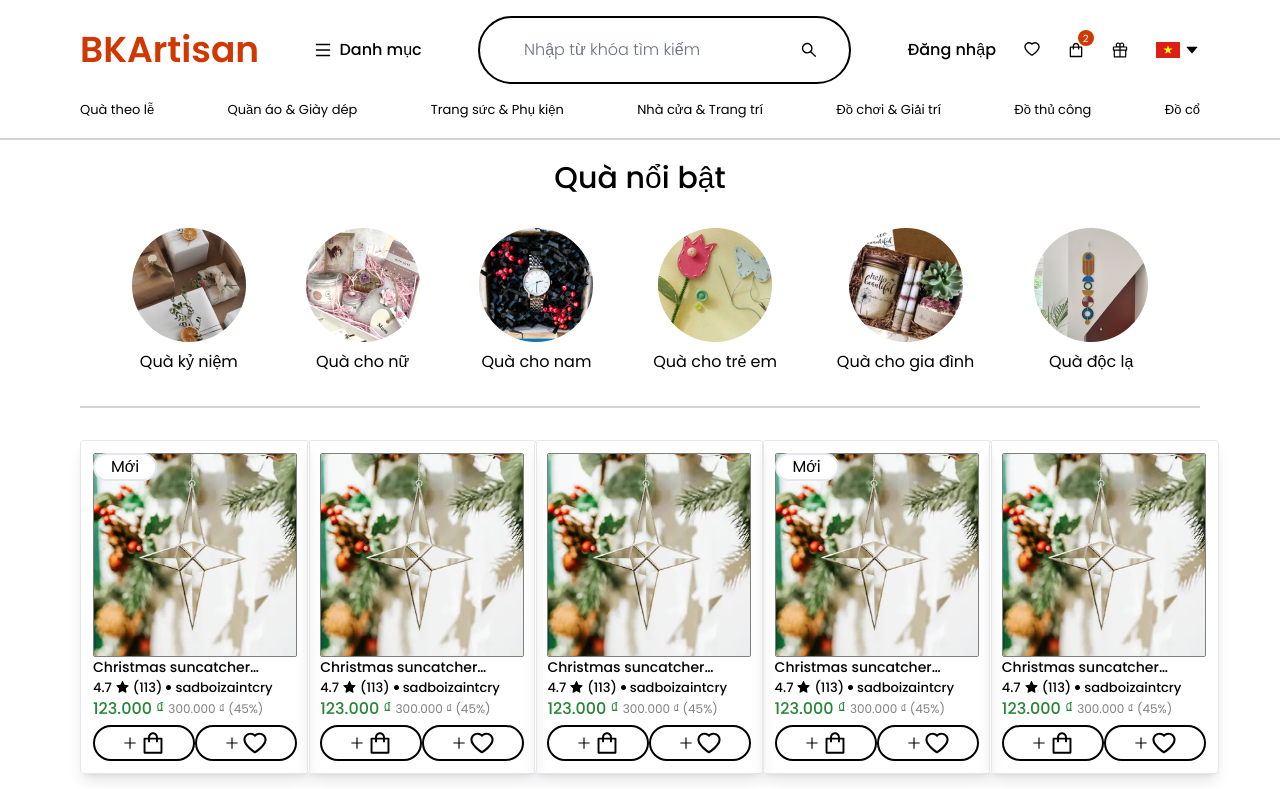
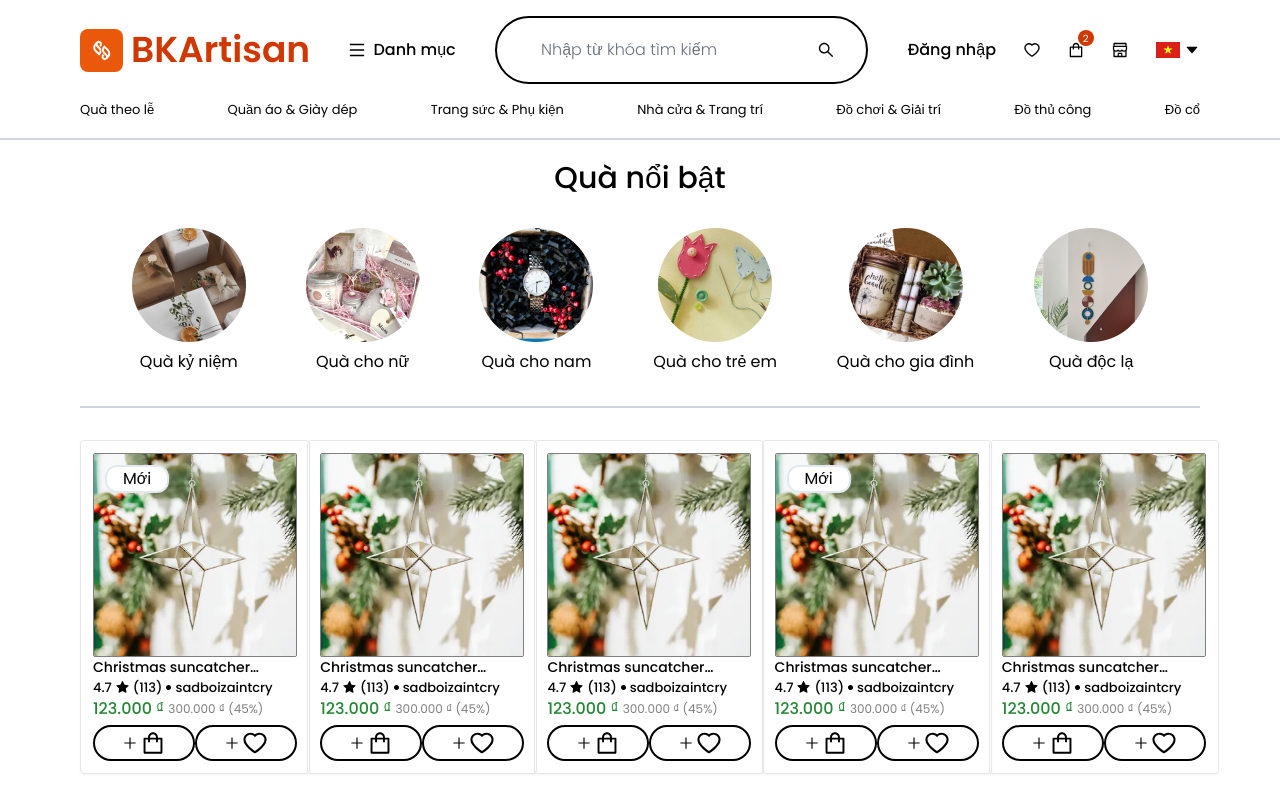
Before and after one commit to hinn1411/thesis-bkartisan, a React (Vite) app in the folder frontend/: page / in a window 1280 px wide. Shown: the top 789 px of the page. Built offline with nearby package versions, Linux system fonts and the light colour scheme.

Commit message:
changed product card

```diff
--- a/frontend/package.json
+++ b/frontend/package.json
@@ -11,13 +11,15 @@
   },
   "dependencies": {
     "@ant-design/icons": "^5.2.6",
+    "@headlessui/react": "^1.7.18",
+    "@heroicons/react": "^2.1.1",
     "@types/react-router-dom": "^5.3.3",
     "axios": "^1.6.2",
+    "flowbite": "^2.0.0",
+    "flowbite-react": "^0.6.4",
     "i18next": "^23.7.7",
     "i18next-browser-languagedetector": "^7.2.0",
     "i18next-http-backend": "^2.4.2",
-    "flowbite": "^2.0.0",
-    "flowbite-react": "^0.6.4",
     "react": "^18.2.0",
     "react-dom": "^18.2.0",
     "react-hook-form": "^7.49.2",
--- /dev/null
+++ b/frontend/src/components/common/modal/Modal.tsx
@@ -0,0 +1,95 @@
+import { Fragment, useRef, useState, FC, memo } from 'react';
+import { Dialog, Transition } from '@headlessui/react';
+import { ExclamationTriangleIcon } from '@heroicons/react/24/outline';
+
+export type ModalProps = {
+  isOpen: boolean;
+  setIsOpen: any;
+};
+
+const Modal: FC<ModalProps> = memo(({ isOpen, setIsOpen }) => {
+
+  const cancelButtonRef = useRef(null);
+
+  return (
+    <Transition.Root show={isOpen} as={Fragment}>
+      <Dialog
+        as="div"
+        className="relative z-10"
+        initialFocus={cancelButtonRef}
+        onClose={() => setIsOpen(false)}
+      >
+        <Transition.Child
+          as={Fragment}
+          enter="ease-out duration-300"
+          enterFrom="opacity-0"
+          enterTo="opacity-100"
+          leave="ease-in duration-200"
+          leaveFrom="opacity-100"
+          leaveTo="opacity-0"
+        >
+          <div className="fixed inset-0 bg-gray-500 bg-opacity-75 transition-opacity" />
+        </Transition.Child>
+
+        <div className="fixed inset-0 z-10 w-screen overflow-y-auto">
+          <div className="flex min-h-full items-end justify-center p-4 text-center sm:items-center sm:p-0">
+            <Transition.Child
+              as={Fragment}
+              enter="ease-out duration-300"
+              enterFrom="opacity-0 translate-y-4 sm:translate-y-0 sm:scale-95"
+              enterTo="opacity-100 translate-y-0 sm:scale-100"
+              leave="ease-in duration-200"
+              leaveFrom="opacity-100 translate-y-0 sm:scale-100"
+              leaveTo="opacity-0 translate-y-4 sm:translate-y-0 sm:scale-95"
+            >
+              <Dialog.Panel className="relative transform overflow-hidden rounded-lg bg-white text-left shadow-xl transition-all sm:my-8 sm:w-full sm:max-w-lg">
+                <div className="bg-white px-4 pb-4 pt-5 sm:p-6 sm:pb-4">
+                  <div className="sm:flex sm:items-start">
+                    <div className="mx-auto flex h-12 w-12 flex-shrink-0 items-center justify-center rounded-full bg-red-100 sm:mx-0 sm:h-10 sm:w-10">
+                      <ExclamationTriangleIcon
+                        className="h-6 w-6 text-red-600"
+                        aria-hidden="true"
+                      />
+                    </div>
+                    <div className="mt-3 text-center sm:ml-4 sm:mt-0 sm:text-left">
+                      <Dialog.Title
+                        as="h3"
+                        className="text-base font-semibold leading-6 text-gray-900"
+                      >
+                        Xóa sản phẩm
+                      </Dialog.Title>
+                      <div className="mt-2">
+                        <p className="text-sm text-gray-500">
+                         Bạn có muốn xóa sản phẩm này không?
+                        </p>
+                      </div>
+                    </div>
+                  </div>
+                </div>
+                <div className="bg-gray-50 px-4 py-3 sm:flex sm:flex-row-reverse sm:px-6">
+                  <button
+                    type="button"
+                    className="inline-flex w-full justify-center rounded-md bg-orange-600 px-3 py-2 text-sm font-semibold text-white shadow-sm hover:bg-red-600 sm:ml-3 sm:w-auto"
+                    onClick={() => setIsOpen(false)}
+                  >
+                    Đồng ý
+                  </button>
+                  <button
+                    type="button"
+                    className="mt-3 inline-flex w-full justify-center rounded-md bg-white px-3 py-2 text-sm font-semibold text-gray-900 shadow-sm ring-1 ring-inset ring-gray-300 hover:bg-gray-50 sm:mt-0 sm:w-auto"
+                    onClick={() => setIsOpen(false)}
+                    ref={cancelButtonRef}
+                  >
+                    Hủy bỏ
+                  </button>
+                </div>
+              </Dialog.Panel>
+            </Transition.Child>
+          </div>
+        </div>
+      </Dialog>
+    </Transition.Root>
+  );
+});
+
+export default Modal;
--- a/frontend/src/components/common/product/ProductCard.tsx
+++ b/frontend/src/components/common/product/ProductCard.tsx
@@ -39,12 +39,12 @@ const ProductCard: FC<ProductCardProps> = memo(
       currency: 'VND',
     }).format(originalCost);
     return (
-      <div className="mx-auto relative max-w-sm rounded border overflow-hidden shadow-lg">
+      <div className="mx-auto relative max-w-sm rounded border overflow-hidden shadow-sm hover:shadow-lg">
         {/* Inner container */}
         <div className="px-3 py-3">
           <div>
             {isNew && (
-              <div className="absolute top-3 left-3 z-10 px-4 rounded-full border-2 border-slate-200 bg-white ">
+              <div className="absolute top-6 left-6 z-10 px-4 rounded-xl border-2 border-slate-200 bg-white ">
                 Mới
               </div>
             )}
--- a/frontend/src/components/header/Header.tsx
+++ b/frontend/src/components/header/Header.tsx
@@ -6,6 +6,7 @@ import {
   SearchOutlined,
   MenuOutlined,
   CaretDownOutlined,
+  ShopOutlined
 } from '@ant-design/icons';
 import vnFlag from '../../assets/images/header/vn-flag.png';
 import enFlag from '../../assets/images/header/enFlag.webp';
@@ -57,7 +58,52 @@ const Header: FC = memo(() => {
     <nav className="container mx-auto px-20 py-4 border-b-2 border-b-gray-300">
       <div className="flex flex-col justify-between items-center md:flex-row space-y-4 md:space-y-0 md:space-x-4 mx-auto">
         <span className="text-4xl text-orange-600 font-semibold">
-          <Link to="/">BKArtisan</Link>
+          <Link to="/" className='flex justify-center items-center space-x-2'>
+            <svg
+              width="43"
+              height="43"
+              viewBox="0 0 43 43"
+              fill="none"
+              xmlns="http://www.w3.org/2000/svg"
+            >
+              <rect width="43" height="43" rx="8" fill="#EA580C" />
+              <path
+                d="M17.1804 13.5354C16.3111 14.4208 16.3111 15.8535 17.1965 16.7389L19.1283 18.6707C20.9473 20.4897 20.9473 23.4518 19.1283 25.2708L15.5867 21.7293C14.6772 20.8197 14.2184 19.6204 14.2184 18.4292C14.2184 17.2379 14.6772 16.0386 15.5867 15.1291L17.1563 13.5596C17.1643 13.5515 17.1724 13.5435 17.1804 13.5354Z"
+                fill="#EA580C"
+                stroke="white"
+                stroke-width="2"
+                stroke-miterlimit="10"
+              />
+              <path
+                d="M18.726 18.2675L17.1967 16.7382C16.3113 15.8528 16.3033 14.4282 17.1806 13.5347C18.0499 12.6815 19.4343 12.6976 20.2956 13.5589C20.7302 13.9935 20.9475 14.565 20.9475 15.1284C20.9475 15.6918 20.7302 16.2633 20.2956 16.698L19.9334 17.0602"
+                fill="#EA580C"
+              />
+              <path
+                d="M18.726 18.2675L17.1967 16.7382C16.3113 15.8528 16.3033 14.4282 17.1806 13.5347C18.0499 12.6815 19.4343 12.6976 20.2956 13.5589C20.7302 13.9935 20.9475 14.565 20.9475 15.1284C20.9475 15.6918 20.7302 16.2633 20.2956 16.698L19.9334 17.0602"
+                stroke="white"
+                stroke-width="2"
+                stroke-miterlimit="10"
+              />
+              <path
+                d="M26.3153 29.3514C27.1846 28.466 27.1846 27.0333 26.2992 26.1479L24.3674 24.2162C22.5483 22.3971 22.5483 19.4351 24.3674 17.616L27.909 21.1575C28.8185 22.0671 29.2773 23.2664 29.2773 24.4576C29.2773 25.6489 28.8185 26.8482 27.909 27.7577L26.3394 29.3273C26.3233 29.3434 26.3153 29.3514 26.3153 29.3514Z"
+                fill="#EA580C"
+                stroke="white"
+                stroke-width="2"
+                stroke-miterlimit="10"
+              />
+              <path
+                d="M24.7622 24.6265L26.2915 26.1558C27.1769 27.0412 27.1849 28.4659 26.3076 29.3593C25.4383 30.2125 24.0538 30.1964 23.1926 29.3352C22.758 28.9005 22.5406 28.3291 22.5406 27.7656C22.5406 27.2022 22.758 26.6307 23.1926 26.1961L23.5629 25.8258"
+                fill="#EA580C"
+              />
+              <path
+                d="M24.7622 24.6265L26.2915 26.1558C27.1769 27.0412 27.1849 28.4659 26.3076 29.3593C25.4383 30.2125 24.0538 30.1964 23.1926 29.3352C22.758 28.9005 22.5406 28.3291 22.5406 27.7656C22.5406 27.2022 22.758 26.6307 23.1926 26.1961L23.5629 25.8258"
+                stroke="white"
+                stroke-width="2"
+                stroke-miterlimit="10"
+              />
+            </svg>
+            <span>BKArtisan</span>
+          </Link>
         </span>
         <div className="category-container relative" ref={categoryRef}>
           <div
@@ -122,21 +168,28 @@ const Header: FC = memo(() => {
               <Link to="/login">{t('header.login')}</Link>
             </span>
           </div>
+          <Link to="/favourite/:userId">
             <div className="flex items-center justify-center">
-            <Link to="/favourite/:userId">
               <HeartOutlined
                 size={24}
-              className="hover:scale-110 duration-300 hover:cursor-pointer"/>
+                className="hover:scale-110 duration-300 hover:cursor-pointer"
+              />
+            </div>
           </Link>
-          </div>
+
+          {/* Cart icon container */}
+          <Link to="/cart">
             <div className="relative flex items-center justify-center">
               <div className="flex items-center justify-center absolute top-[-75%] right-[-60%] w-4 h-4 bg-orange-600 text-[10px] text-white text-center rounded-full">
                 2
               </div>
+
               <ShoppingOutlined className="hover:scale-110 duration-300 pointer-cursor hover:cursor-pointer" />
             </div>
+          </Link>
+
           <div className="flex items-center justify-center">
-            <GiftOutlined
+            <ShopOutlined
               size={24}
               className="hover:scale-110 duration-300 pointer-cursor hover:cursor-pointer"
             />
--- a/frontend/src/pages/cart/Cart.tsx
+++ b/frontend/src/pages/cart/Cart.tsx
@@ -29,7 +29,7 @@ const Cart: FC = memo(() => {
   }).format(1950000);
   return (
     <div className="min-h-screen px-4 md:px-20 my-5">
-      <p className="text-3xl ">Tổng số sản phẩm: 4</p>
+      <p className="text-2xl ">Tổng số sản phẩm: 4</p>
       <div className="flex flex-col md:flex-row space-y-8 md:space-y-0 md:space-x-6 mt-3">
         <div className="w-[100%] md:w-[65%] flex flex-col space-y-6">
           <ItemCard
@@ -90,6 +90,7 @@ const Cart: FC = memo(() => {
           <div className="flex flex-col space-y-4 my-2">
             <div className="flex items-center">
               <input
+                defaultChecked
                 id="default-radio-1"
                 type="radio"
                 value=""
@@ -100,7 +101,7 @@ const Cart: FC = memo(() => {
                 htmlFor="default-radio-1"
                 className="ml-2 text-sm font-medium text-gray-900 dark:text-gray-300"
               >
-                Thanh toán khi nhận hàng
+                Thanh toán khi nhận hàng (COD)
               </label>
             </div>
             <div className="flex items-center mb-4">
@@ -177,11 +178,18 @@ const Cart: FC = memo(() => {
               <p>{totalPrice}</p>
             </div>
             {/* Button container */}
-            <div className='flex flex-col space-y-3 my-4'>
-              <button className='text-base text-center bg-black rounded-full text-white w-full py-2'>Thanh toán</button>
-              <div className='flex py-2'>
-                <input className='border border-black rounded-l-full w-2/3 py-2 px-2.5 text-sm border-opacity-50' placeholder='Nhập mã' />
-                <button className='bg-black text-white text-center w-1/3 rounded-r-full'>Áp dụng</button>
+            <div className="flex flex-col space-y-3 my-4">
+              <button className="text-base text-center bg-black rounded-full text-white w-full py-2">
+                Thanh toán
+              </button>
+              <div className="flex py-2">
+                <input
+                  className="border border-black rounded-l-full w-2/3 py-2 px-2.5 text-sm border-opacity-50"
+                  placeholder="Nhập mã"
+                />
+                <button className="bg-black text-white text-center w-1/3 rounded-r-full">
+                  Áp dụng
+                </button>
               </div>
             </div>
           </div>
--- a/frontend/src/pages/cart/components/ItemCard.tsx
+++ b/frontend/src/pages/cart/components/ItemCard.tsx
@@ -1,4 +1,4 @@
-import { FC, memo } from 'react';
+import { FC, memo, useState } from 'react';
 import {
   MinusCircleOutlined,
   PlusCircleOutlined,
@@ -6,6 +6,10 @@ import {
   DeleteOutlined,
   TagOutlined,
 } from '@ant-design/icons';
+
+import Modal from '../../../components/common/modal/Modal';
+import { Link } from 'react-router-dom';
+
 interface ItemCardProps {
   sellerImage: string;
   sellerName: string;
@@ -31,6 +35,7 @@ const ItemCard: FC<ItemCardProps> = memo(
     originalPrice,
     percentageOfDiscount,
   }) => {
+    const [isOpenedDeleteModal, setIsOpenedDeleteModal] = useState(false);
     const currentCost = new Intl.NumberFormat('vi-VN', {
       style: 'currency',
       currency: 'VND',
@@ -39,8 +44,16 @@ const ItemCard: FC<ItemCardProps> = memo(
       style: 'currency',
       currency: 'VND',
     }).format(originalPrice);
+
+    const openDeleteItemModal = () => {
+      setIsOpenedDeleteModal(true);
+    };
     return (
       <div className="shadow-lg rounded-[12px] border border-black border-opacity-25">
+        <Modal
+          isOpen={isOpenedDeleteModal}
+          setIsOpen={setIsOpenedDeleteModal}
+        />
         {/* Inner container */}
         <div className="p-4">
           <div className="flex items-center justify-between mb-2">
@@ -61,17 +74,22 @@ const ItemCard: FC<ItemCardProps> = memo(
           <div className="flex flex-col md:flex-row justify-between space-y-2   md:space-y-0 md:space-x-3">
             {/* Content container */}
             <div>
+              <Link to="/products/:productId">
                 <div className="h-full">
                   <img
                     src={itemImage}
                     alt="product image"
-                  className="rounded-[6px] object-fit w-full h-full"
+                    className="rounded-[6px] object-fit w-full h-full hover:cursor-pointer"
                   />
                 </div>
+              </Link>
             </div>
             <div className="w-full flex-flex-col justify-between space-y-1">
-              <div className="flex items-center justify-between">
+              <div className="flex items-center justify-between hover:cursor-pointer">
+                <Link to="/products/:productId">
                   <div>{itemName}</div>
+                </Link>
+
                 <div className="text-[#258635] text-medium text-[20px]">
                   {currentCost}
                 </div>
@@ -110,7 +128,10 @@ const ItemCard: FC<ItemCardProps> = memo(
                     </div>
                     <p className="hover:underline">Sửa</p>
                   </div>
-                  <div className="flex items-center justify-center space-x-1 hover:cursor-pointer">
+                  <div
+                    onClick={openDeleteItemModal}
+                    className="flex items-center justify-center space-x-1 hover:cursor-pointer"
+                  >
                     <div className="flex items-center justify-center">
                       <DeleteOutlined />
                     </div>
```
Also changed, not shown: frontend/src/routes/index.tsx (+17 -6 lines), frontend/src/pages/cart/data.js (added), 1 other file (tests, documents, lock files or other folders). Lines whose indentation alone changed are shown as unchanged.
